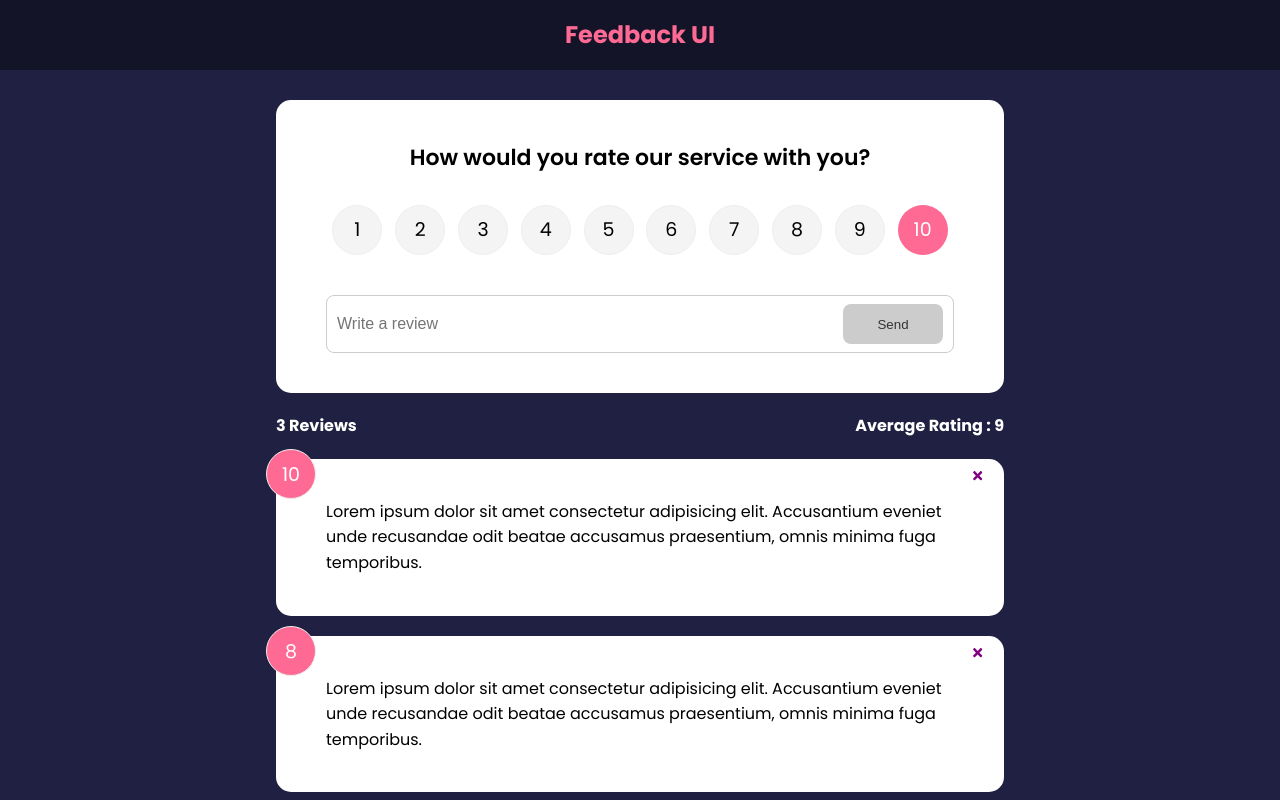
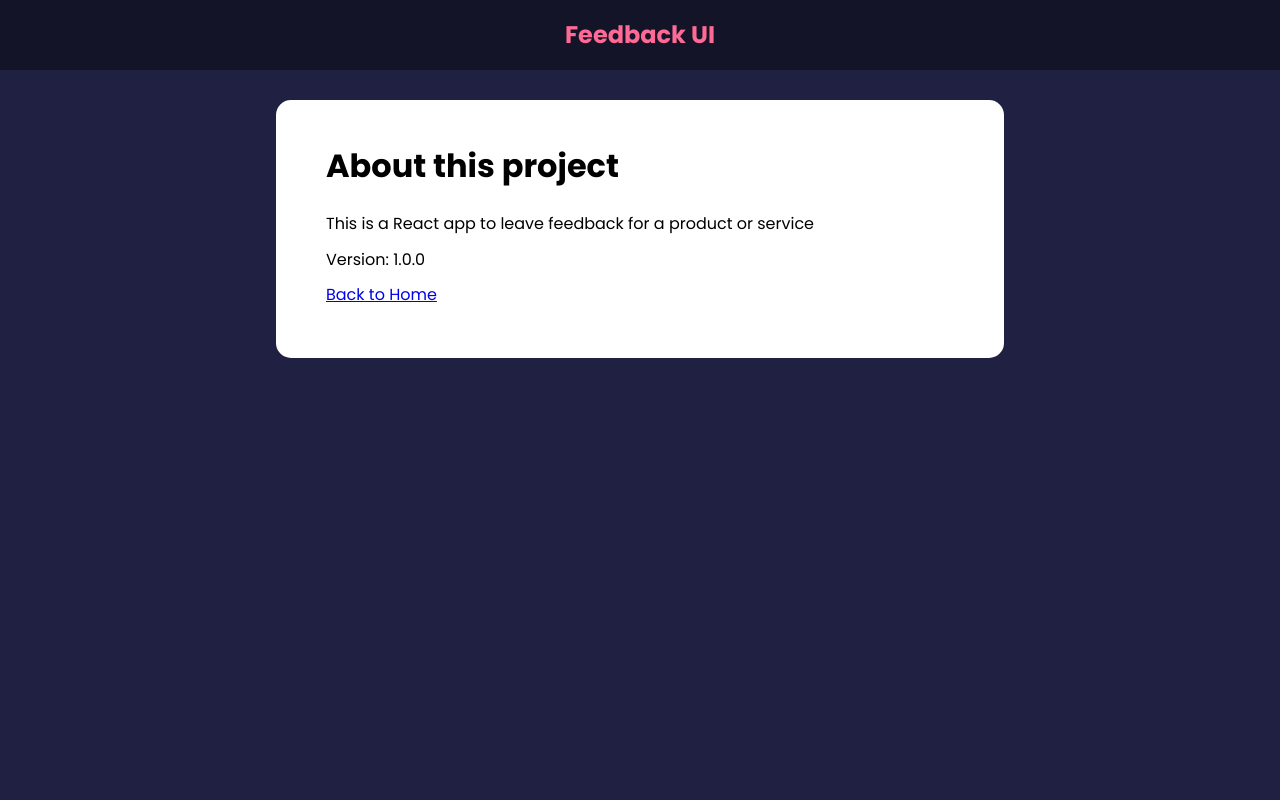
Before and after one commit to Saurabh5087/feedback_app_ui, a React (Create React App) app: page /about in a window 1280 px wide. Shown: the top 800 px of the page. Built offline with nearby package versions, Linux system fonts and the light colour scheme.

Commit message:
react-router-dom, HomePage and AboutPage Route created

```diff
--- a/package.json
+++ b/package.json
@@ -6,9 +6,11 @@
     "@testing-library/jest-dom": "^5.16.5",
     "@testing-library/react": "^13.4.0",
     "@testing-library/user-event": "^13.5.0",
+    "framer-motion": "^4.1.17",
     "react": "^18.2.0",
     "react-dom": "^18.2.0",
     "react-icons": "^4.8.0",
+    "react-router-dom": "^6.11.1",
     "react-scripts": "5.0.1",
     "uuid": "^9.0.0",
     "web-vitals": "^2.1.4"
--- a/src/App.js
+++ b/src/App.js
@@ -1,10 +1,13 @@
 import { v4 as uuidv4 } from 'uuid'
+import {BrowserRouter as Router, Route, Routes} from 'react-router-dom'
 import { useState } from "react";
 import Header from "./components/Header"
 import FeedbackList from "./components/FeedbackList"
 import FeedbackData from "./data/FeedbackData";
 import FeedbackStats from "./components/FeedbackStats";
 import FeedbackForm from "./components/FeedbackForm";
+import AboutPage from './pages/AboutPage';
+
 
 
 function App() {
@@ -23,17 +26,23 @@
     }
 
     return (
-    <>
+    <Router>
         <Header />
         <div className="container">
-            <FeedbackForm handleAdd={addFeedback} />
-            <FeedbackStats feedback={feedback} />
-            <FeedbackList
-                feedback={feedback}
-                handleDelete={deleteFeedback}
-            />
+            <Routes>
+                <Route exact path='/'
+                    element={
+                    <>
+                        <FeedbackForm handleAdd={addFeedback} />
+                        <FeedbackStats feedback={feedback} />
+                        <FeedbackList feedback={feedback} handleDelete={deleteFeedback} />
+                    </>
+                    }>
+                </Route>
+                <Route path='/about' element={<AboutPage/>} />
+            </Routes>
         </div>
-    </>
+    </Router>
     )
 }
 
--- /dev/null
+++ b/src/pages/AboutPage.jsx
@@ -0,0 +1,20 @@
+import Card from "../components/shared/Card";
+
+
+function AboutPage() {
+    return (
+        <Card>
+            <div className="about">
+                <h1>About this project</h1>
+                <p>This is a React app to leave feedback for a product or service</p>
+                <p>Version: 1.0.0</p>
+
+                <p>
+                    <a href="/">Back to Home</a>
+                </p>
+            </div>
+        </Card>
+    )
+}
+
+export default AboutPage
```
Also changed, not shown: src/components/FeedbackList.jsx (+5 -5 lines), 1 other file (tests, documents, lock files or other folders).
